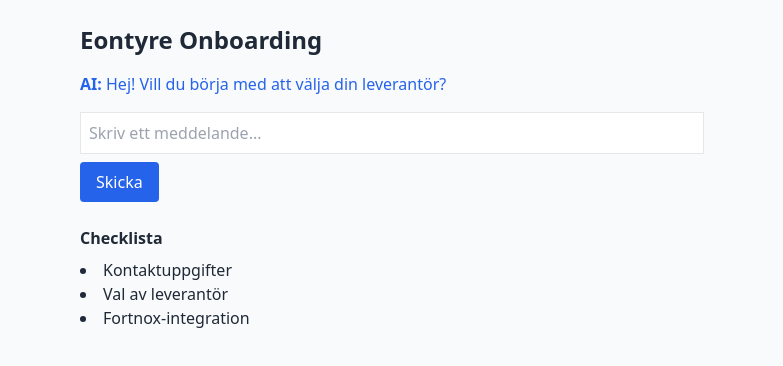
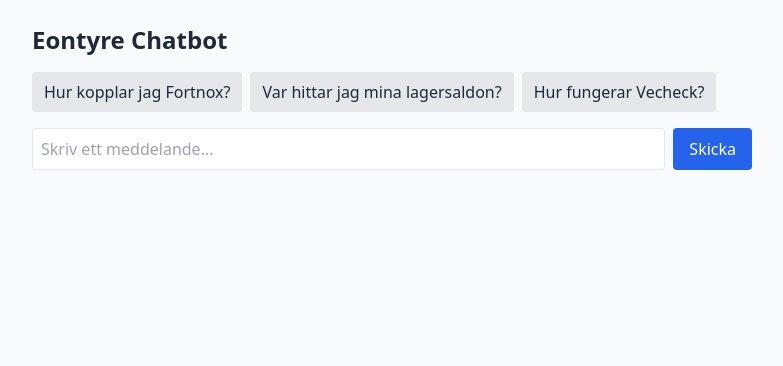
Before and after one commit to dhecoy/eontyre-onboarding-v2, a Next.js app: page / in a window 1280 px wide. Shown: the top 366 px of the page, without its empty margins (248-1031 px from the left). Built offline with nearby package versions, Linux system fonts and the light colour scheme.

Commit message:
Add files via upload

```diff
--- a/pages/index.tsx
+++ b/pages/index.tsx
@@ -1,72 +1,110 @@
-import { useState } from 'react';
+import { useEffect, useState } from 'react';
+import { useRouter } from 'next/router';
 
-export default function OnboardingChat() {
-  const [messages, setMessages] = useState([
-    { sender: 'ai', text: 'Hej! Vill du börja med att välja din leverantör?' }
-  ]);
+type Workshop = {
+  id: string;
+  namn: string;
+  status: 'ny' | 'aktiv';
+  moduler: string[];
+};
+
+const workshopData: Workshop[] = [
+  {
+    id: 've1234',
+    namn: 'Däckteam Karlstad',
+    status: 'aktiv',
+    moduler: ['fortnox', 'vecheck']
+  },
+  {
+    id: 'ny001',
+    namn: 'Nystart AB',
+    status: 'ny',
+    moduler: []
+  }
+];
+
+const quickReplies = [
+  'Hur kopplar jag Fortnox?',
+  'Var hittar jag mina lagersaldon?',
+  'Hur fungerar Vecheck?'
+];
+
+export default function OnboardingSupportChat() {
+  const router = useRouter();
+  const { site_id } = router.query;
+  const [workshop, setWorkshop] = useState<Workshop | null>(null);
+  const [messages, setMessages] = useState<{ sender: 'ai' | 'user'; text: string }[]>([]);
   const [input, setInput] = useState('');
-  const [checklist, setChecklist] = useState({
-    kontaktinfo: false,
-    leverantor: false,
-    integration: false
-  });
 
-  const handleSend = () => {
-    if (!input.trim()) return;
+  useEffect(() => {
+    if (site_id && typeof site_id === 'string') {
+      const found = workshopData.find(w => w.id.toLowerCase() === site_id.toLowerCase());
+      if (found) {
+        setWorkshop(found);
+        const greeting = found.status === 'ny'
+          ? `Hej ${found.namn}! Jag hjälper dig gärna att komma igång med Eontyre.`
+          : `Hej ${found.namn}! Vad kan jag hjälpa dig med idag?`;
+        setMessages([{ sender: 'ai', text: greeting }]);
+      } else {
+        setMessages([{ sender: 'ai', text: 'Jag kunde tyvärr inte hitta din verkstad. Kontrollera länken.' }]);
+      }
+    }
+  }, [site_id]);
 
-    const newMessage = { sender: 'user', text: input };
-    const updatedMessages = [...messages, newMessage];
-    setMessages(updatedMessages);
+  const handleSend = (text: string) => {
+    if (!text.trim()) return;
+    const updated = [...messages, { sender: 'user', text }];
+    const aiReply = workshop?.status === 'ny'
+      ? 'Tack! Jag markerar detta som ett onboardingsteg.'
+      : 'Jag förstår, här är information om det du frågade.';
+    setMessages([...updated, { sender: 'ai', text: aiReply }]);
     setInput('');
-
-    let aiResponse = 'Tack! Jag markerar det steget som klart.';
-    const updatedChecklist = { ...checklist };
-
-    if (input.toLowerCase().includes('leverantör')) {
-      updatedChecklist.leverantor = true;
-      aiResponse = 'Toppen! Jag markerar Leverantörsval som klart.';
-    } else if (input.toLowerCase().includes('kontakt')) {
-      updatedChecklist.kontaktinfo = true;
-      aiResponse = 'Kontaktuppgifterna är sparade.';
-    } else if (input.toLowerCase().includes('fortnox')) {
-      updatedChecklist.integration = true;
-      aiResponse = 'Jag har markerat Fortnox-integrationen som klart.';
-    }
-
-    setChecklist(updatedChecklist);
-    setMessages([...updatedMessages, { sender: 'ai', text: aiResponse }]);
   };
 
   return (
-    <div className="p-6 max-w-2xl mx-auto">
-      <h1 className="text-2xl font-bold mb-4">Eontyre Onboarding</h1>
+    <div className="max-w-3xl mx-auto p-6">
+      <h1 className="text-2xl font-bold mb-4">Eontyre Chatbot</h1>
 
-      <div className="space-y-2 mb-4">
-        {messages.map((msg, index) => (
-          <div key={index} className={msg.sender === 'ai' ? 'text-blue-600' : 'text-gray-800'}>
+      {workshop && (
+        <div className="mb-4">
+          <p className="text-sm text-gray-500">Inloggad som: <strong>{workshop.namn}</strong> ({workshop.status})</p>
+        </div>
+      )}
+
+      <div className="mb-4 space-y-2">
+        {messages.map((msg, i) => (
+          <div key={i} className={`text-${msg.sender === 'ai' ? 'blue' : 'gray'}-700`}>
             <strong>{msg.sender === 'ai' ? 'AI' : 'Du'}:</strong> {msg.text}
           </div>
         ))}
       </div>
 
+      <div className="flex flex-wrap gap-2 mb-4">
+        {quickReplies.map((q, i) => (
+          <button
+            key={i}
+            onClick={() => handleSend(q)}
+            className="bg-gray-200 hover:bg-gray-300 px-3 py-2 rounded"
+          >
+            {q}
+          </button>
+        ))}
+      </div>
+
+      <div className="flex gap-2">
         <input
           type="text"
           value={input}
-        onChange={(e) => setInput(e.target.value)}
+          onChange={e => setInput(e.target.value)}
+          className="border p-2 flex-1 rounded"
           placeholder="Skriv ett meddelande..."
-        className="border p-2 w-full mb-2"
         />
-      <button onClick={handleSend} className="bg-blue-600 text-white px-4 py-2 rounded">
+        <button
+          onClick={() => handleSend(input)}
+          className="bg-blue-600 text-white px-4 py-2 rounded hover:bg-blue-700"
+        >
           Skicka
         </button>
-
-      <div className="mt-6">
-        <h2 className="font-semibold mb-2">Checklista</h2>
-        <ul className="list-disc list-inside">
-          <li className={checklist.kontaktinfo ? 'line-through' : ''}>Kontaktuppgifter</li>
-          <li className={checklist.leverantor ? 'line-through' : ''}>Val av leverantör</li>
-          <li className={checklist.integration ? 'line-through' : ''}>Fortnox-integration</li>
-        </ul>
       </div>
     </div>
   );
```
Lines whose indentation alone changed are shown as unchanged.
